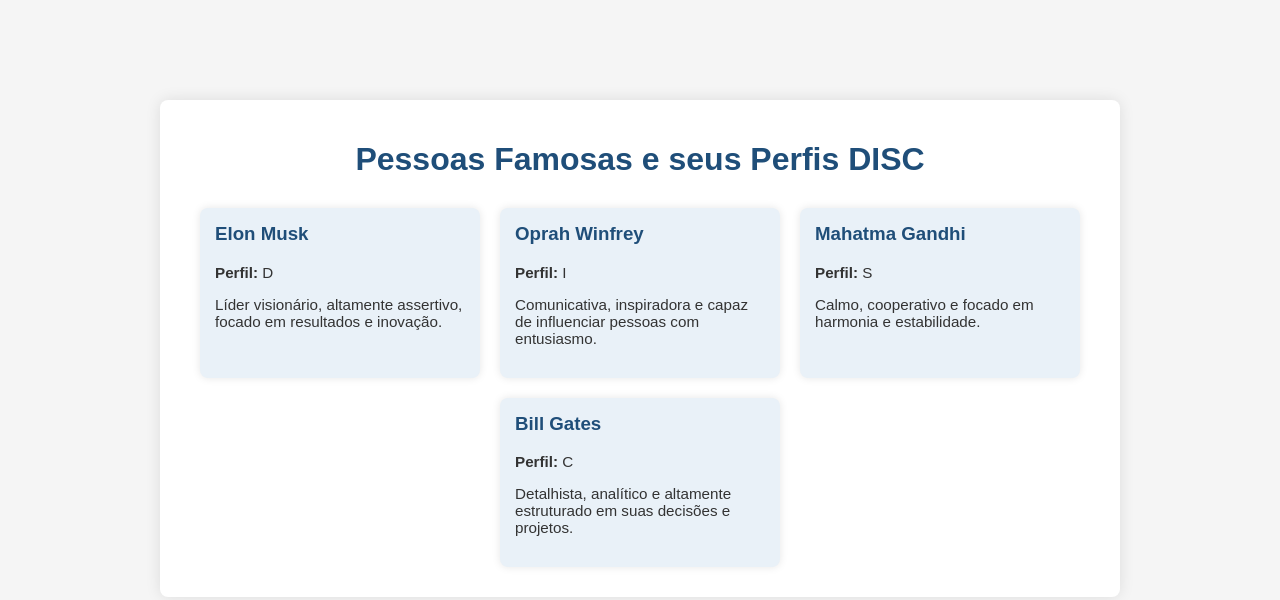
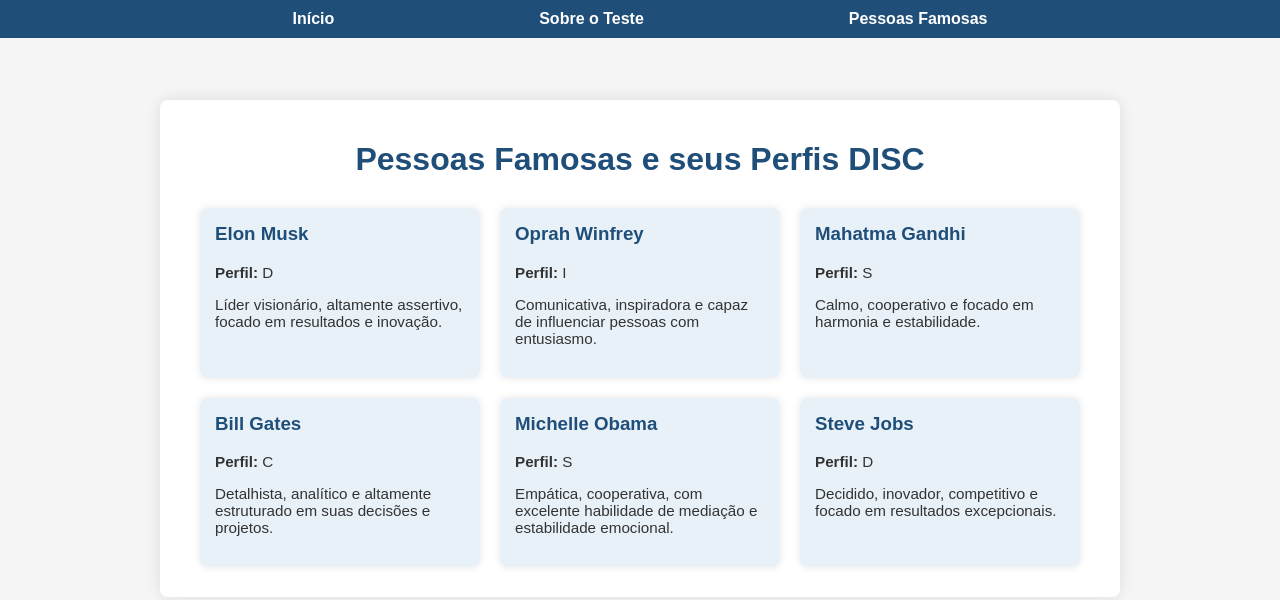
Before and after one commit to newgitpage/perfildisc, a plain HTML site: page famous.html in a window 1280 px wide. Drawn offline with Linux system fonts and the light colour scheme.

Commit message:
Add new profiles to famous.html

```diff
--- a/famous.html
+++ b/famous.html
@@ -7,6 +7,16 @@
 <link rel="stylesheet" href="css/style.css">
 </head>
 <body>
+
+<!-- Header fixo -->
+<header>
+  <nav>
+    <a href="index.html">Início</a>
+    <a href="about.html">Sobre o Teste</a>
+    <a href="famous.html">Pessoas Famosas</a>
+  </nav>
+</header>
+
 <div class="container">
   <h1>Pessoas Famosas e seus Perfis DISC</h1>
   <div class="card-container">
@@ -30,8 +40,19 @@
       <p><strong>Perfil:</strong> C</p>
       <p>Detalhista, analítico e altamente estruturado em suas decisões e projetos.</p>
     </div>
-        <!-- Adicione mais cards conforme necessário -->
+    <div class="card">
+      <h3>Michelle Obama</h3>
+      <p><strong>Perfil:</strong> S</p>
+      <p>Empática, cooperativa, com excelente habilidade de mediação e estabilidade emocional.</p>
+    </div>
+    <div class="card">
+      <h3>Steve Jobs</h3>
+      <p><strong>Perfil:</strong> D</p>
+      <p>Decidido, inovador, competitivo e focado em resultados excepcionais.</p>
+    </div>
+    <!-- Você pode adicionar mais cards conforme desejar -->
   </div>
 </div>
+
 </body>
 </html>
```
Lines whose indentation alone changed are shown as unchanged.
